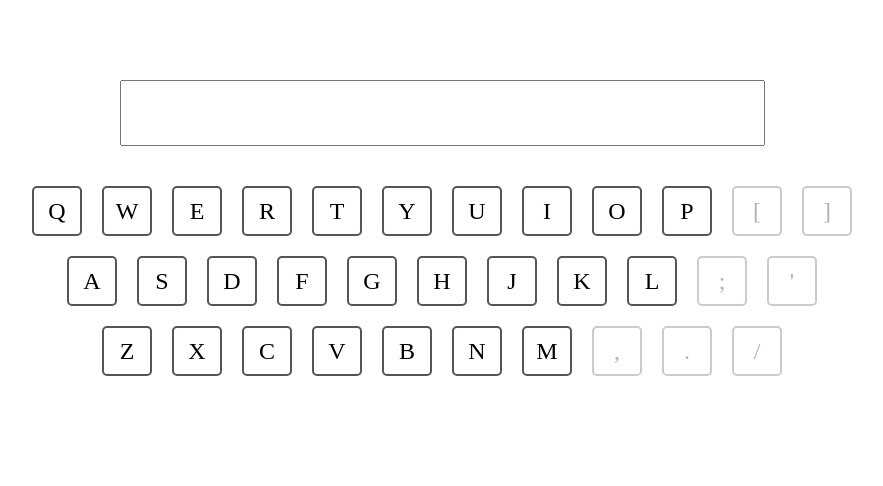
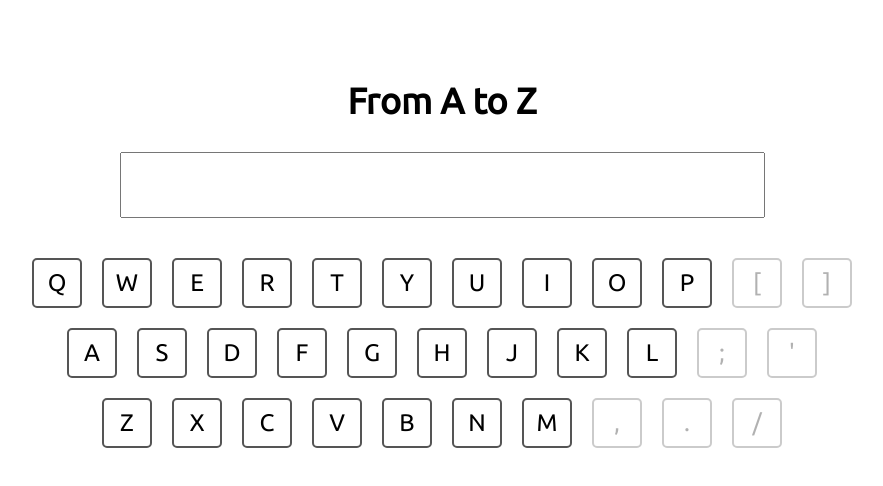
Before and after one commit to TSinChen/alphabet-typing, a React (Create React App) app: page / in a window 1280 px wide. Shown: the top 486 px of the page, without its empty margins (198-1081 px from the left). Built offline with nearby package versions, Linux system fonts and the light colour scheme.

Commit message:
feat: font family

```diff
--- a/public/index.html
+++ b/public/index.html
@@ -10,34 +10,17 @@
       content="Web site created using create-react-app"
     />
     <link rel="apple-touch-icon" href="%PUBLIC_URL%/logo192.png" />
-    <!--
-      manifest.json provides metadata used when your web app is installed on a
-      user's mobile device or desktop. See https://developers.google.com/web/fundamentals/web-app-manifest/
-    -->
     <link rel="manifest" href="%PUBLIC_URL%/manifest.json" />
-    <!--
-      Notice the use of %PUBLIC_URL% in the tags above.
-      It will be replaced with the URL of the `public` folder during the build.
-      Only files inside the `public` folder can be referenced from the HTML.
-
-      Unlike "/favicon.ico" or "favicon.ico", "%PUBLIC_URL%/favicon.ico" will
-      work correctly both with client-side routing and a non-root public URL.
-      Learn how to configure a non-root public URL by running `npm run build`.
-    -->
-    <title>React App</title>
+    <link rel="preconnect" href="https://fonts.googleapis.com" />
+    <link rel="preconnect" href="https://fonts.gstatic.com" crossorigin />
+    <link
+      href="https://fonts.googleapis.com/css2?family=Ubuntu&display=swap"
+      rel="stylesheet"
+    />
+    <title>From A to Z</title>
   </head>
   <body>
     <noscript>You need to enable JavaScript to run this app.</noscript>
     <div id="root"></div>
-    <!--
-      This HTML file is a template.
-      If you open it directly in the browser, you will see an empty page.
-
-      You can add webfonts, meta tags, or analytics to this file.
-      The build step will place the bundled scripts into the <body> tag.
-
-      To begin the development, run `npm start` or `yarn start`.
-      To create a production bundle, use `npm run build` or `yarn build`.
-    -->
   </body>
 </html>
--- a/src/App.tsx
+++ b/src/App.tsx
@@ -15,6 +15,7 @@
 
   return (
     <div className="container">
+      <h1 className="title">From A to Z</h1>
       <Input inputs={inputs} validatedSetInputs={validatedSetInputs} />
       <Keyboard inputs={inputs} validatedSetInputs={validatedSetInputs} />
     </div>
--- a/src/styles/_reset.scss
+++ b/src/styles/_reset.scss
@@ -6,4 +6,5 @@
 
 html {
   font-size: 62.5%;
+  font-family: "Ubuntu", sans-serif;
 }
--- a/src/styles/style.scss
+++ b/src/styles/style.scss
@@ -1,4 +1,8 @@
 @import "./reset";
+
+.title {
+  font-size: 3.6rem;
+}
 
 .container {
   display: flex;
```
